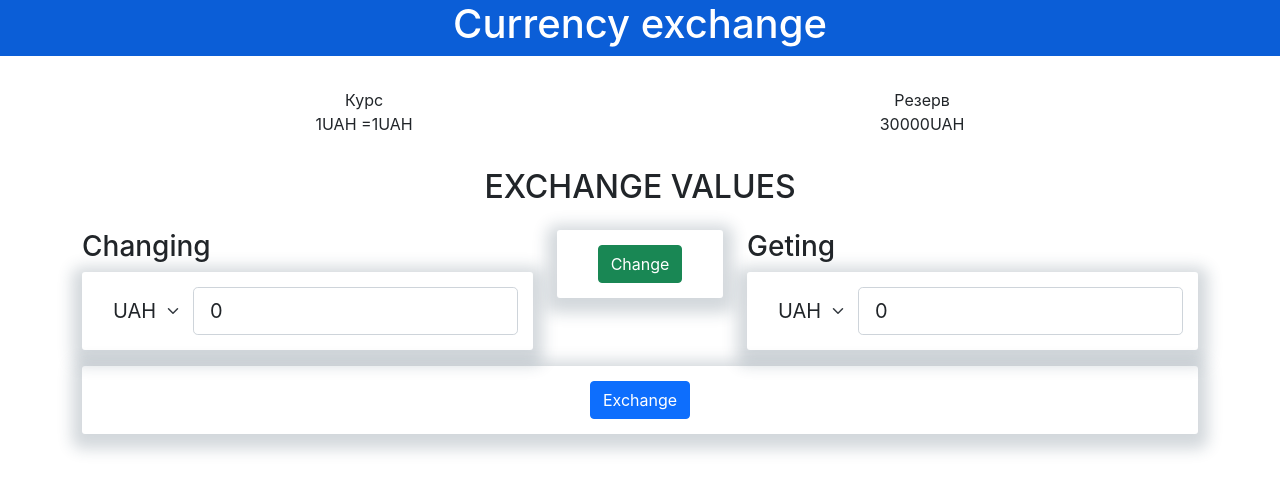
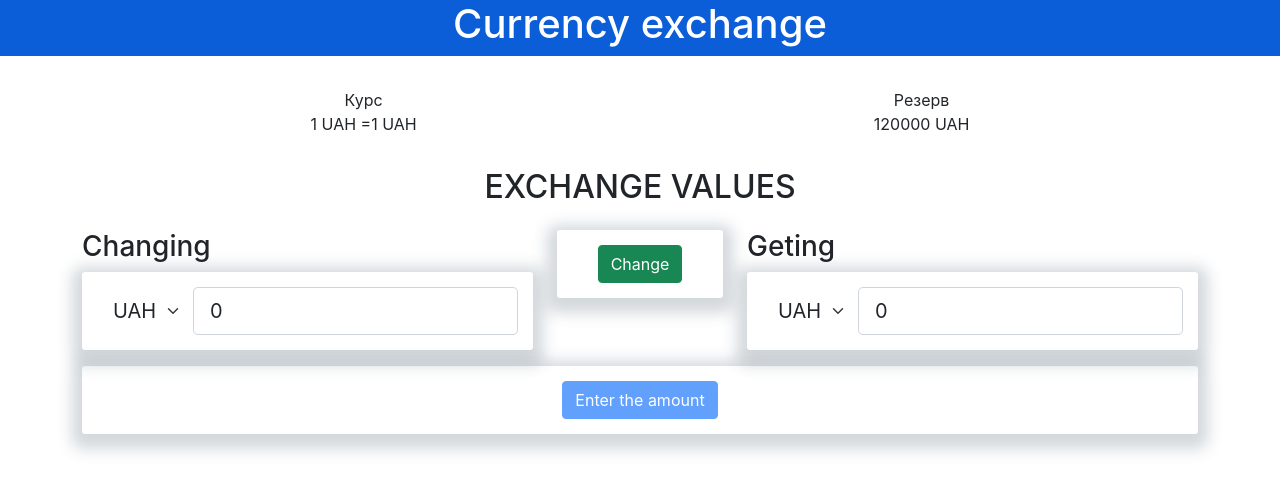
Before and after one commit to AlexeySapr/goit-react-currency-exchange, a React (Create React App) app: page / in a window 1280 px wide. Shown: the top 492 px of the page. Built offline with nearby package versions, Linux system fonts and the light colour scheme.

Commit message:
Update components

```diff
--- a/src/App.js
+++ b/src/App.js
@@ -1,4 +1,8 @@
 import './App.css';
+
+import { useSelector } from 'react-redux';
+import * as selectors from './redux/selectors';
+import { reserve } from './services/reserve';
 
 import { Container, Row, Button } from 'react-bootstrap';
 
@@ -11,6 +15,22 @@ import Title from './components/title/Title';
 import MainSection from './components/mainSection/MainSection';
 
 const App = () => {
+  const getingValue = useSelector(selectors.getGetingValue);
+  const getingCurrency = useSelector(selectors.getGetingCurrency);
+
+  const getBtnTitle = value => {
+    if (value === 0) {
+      return 'Enter the amount';
+    }
+    if (value > reserve[getingCurrency]) {
+      return 'Not enough reserve';
+    } else {
+      return 'Exchange';
+    }
+  };
+
+  const exchangeBtnTitle = getBtnTitle(getingValue);
+
   return (
     <>
       <AppHeader title={'Currency exchange'} />
@@ -36,7 +56,14 @@ const App = () => {
         <Row>
           <Section>
             <FormCard>
-              <Button variant="primary">Exchange</Button>
+              <Button
+                variant="primary"
+                disabled={
+                  getingValue === 0 || getingValue > reserve[getingCurrency]
+                }
+              >
+                {exchangeBtnTitle}
+              </Button>
             </FormCard>
           </Section>
         </Row>
--- a/src/components/currentRate/CurrentRate.js
+++ b/src/components/currentRate/CurrentRate.js
@@ -1,6 +1,7 @@
 import { useSelector } from 'react-redux';
 import * as selectors from '../../redux/selectors';
 import { calculate } from '../../services/calculate';
+import { reserve } from '../../services/reserve';
 
 import s from './CurrentRate.module.css';
 
@@ -13,13 +14,17 @@ const CurrentRate = () => {
       <li className={s.currentListItem}>
         <p>Курс</p>
         <p>
-          1{changingCurrency} =
-          {`${calculate(changingCurrency, getingCurrency, 1)}` + getingCurrency}
+          1 {changingCurrency} =
+          {`${calculate(
+            changingCurrency,
+            getingCurrency,
+            1,
+          )} ${getingCurrency}`}
         </p>
       </li>
       <li className={s.currentListItem}>
         <p>Резерв</p>
-        <p>30000UAH</p>
+        <p>{`${reserve[getingCurrency]} ${getingCurrency}`}</p>
       </li>
     </ul>
   );
--- a/src/components/mainSection/MainSection.js
+++ b/src/components/mainSection/MainSection.js
@@ -1,4 +1,3 @@
-// import { useState } from 'react';
 import { useSelector, useDispatch } from 'react-redux';
 import * as selectors from '../../redux/selectors';
 import * as actions from '../../redux/actions';
--- a/src/redux/redusers/exchangeReduser.js
+++ b/src/redux/exchangeReduser.js
@@ -1,8 +1,6 @@
 import { createReducer } from '@reduxjs/toolkit';
-import * as actions from '../actions';
-/************************************** */
-import { calculate } from '../../services/calculate';
-/************************************** */
+import * as actions from './actions';
+import { calculate } from '../services/calculate';
 
 const initState = {
   changingCurrency: 'UAH',
--- a/src/redux/store.js
+++ b/src/redux/store.js
@@ -1,5 +1,5 @@
 import { configureStore, combineReducers } from '@reduxjs/toolkit';
-import exchangeReduser from './redusers/exchangeReduser';
+import exchangeReduser from './exchangeReduser';
 
 const rootReducer = combineReducers({
   currencyExchange: exchangeReduser,
--- a/src/services/calculate.js
+++ b/src/services/calculate.js
@@ -1,9 +1,4 @@
-const currencyRate = {
-  EUR: 1,
-  USD: 1.1228,
-  UAH: 32,
-  RUB: 85.3333,
-};
+import { currencyRate } from './currencyRate';
 
 export const calculate = (changingCur, getingCur, value) => {
   const newValue =
--- /dev/null
+++ b/src/services/currencyRate.js
@@ -0,0 +1,6 @@
+export const currencyRate = {
+  EUR: 1,
+  USD: 1.1228,
+  UAH: 32,
+  RUB: 85.3333,
+};
--- /dev/null
+++ b/src/services/reserve.js
@@ -0,0 +1,6 @@
+export const reserve = {
+  EUR: 30000,
+  USD: 45000,
+  UAH: 120000,
+  RUB: 200000,
+};
```
